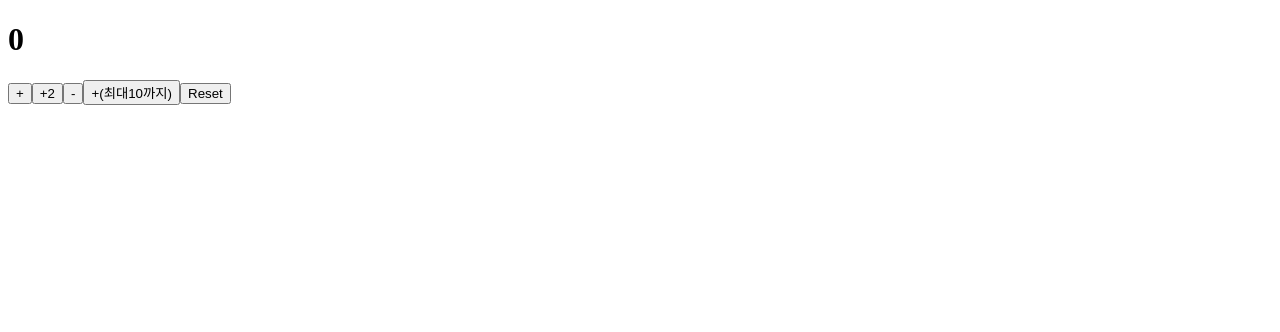
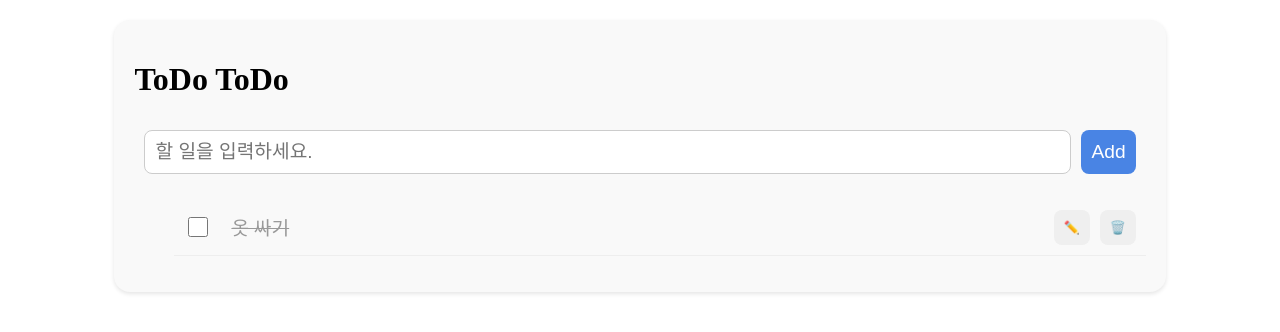
Before and after one commit to wnstjd6/Programming_3207, a React (Vite) app: page / in a window 1280 px wide. Shown: the top 332 px of the page. Built offline with nearby package versions, Linux system fonts and the light colour scheme.

Commit message:
TodoListAppHTML className, todoList.css

```diff
--- a/src/CounterApp.jsx
+++ b/src/CounterApp.jsx
@@ -8,6 +8,13 @@ function CounterApp() {
 
   //count : 이전 또는 현재 값. setCount() : count 값을 변경하는 함수, 반드시 이걸 거쳐야 함
   const [count, setCount] = useState(0)
+  function plusMax10() {
+   setCount((count) => {
+    if (count +1 >= 10) return 10;
+        return count + 1;
+    })
+  }
+
   //
   {/*
 
@@ -19,10 +26,17 @@ function CounterApp() {
       <button onClick={() => setCount((count) => count + 1)}>+</button>
       <button onClick={() => setCount((count) => count + 2)}>+2</button>
       <button onClick={() => setCount((count) => count - 1)}>-</button>
+
       <button onClick={() => setCount((count) => Math.min(count + 1, 10))}>+(최대10까지)</button>
+      <button onClick={() => setCount((count) => {
+        if (count +1 >= 10) return 10;
+        return count + 1;
+      })
+      }>+(최대10까지)</button>
+      <button onClick={() => setCount(0)}>Reset</button>
+      <button onClick={() => setCount((count) => plusMax10())}>+(최대10까지)</button>
       {/* <button onClick={() => setCount((count) => count +1 >= 10 ? 10 : count + 1)}>+(최대10까지)</button> */}
 
-      <button onClick={() => setCount(0)}>Reset</button>
       {/* <button onClick={setCount(0)}>Reset</button>
       : onClick 이벤트 핸들러에 setCount(0) 함수를 직접 호출하는 것은 잘못된 방식입니다.
       이렇게 하면 컴포넌트가 렌더링될 때마다 setCount(0)이 실행되어 count가 항상 0으로 초기화됩니다.
--- /dev/null
+++ b/src/TodoListApp.css
@@ -0,0 +1,68 @@
+.todo {
+    width: max(80%, 400px);; /*최소: 400px*/
+    margin: 20px auto; /*20px: 위아래 auto: 가운데 정렬*/
+    padding: 20px;
+    background-color: #f9f9f9;
+    border-radius: 16px;
+    box-shadow: 0 2px 4px rgb(0, 0, 0, 0.1);
+}
+
+.todo__form {
+    display: flex;
+    padding: 10px;
+    margin-bottom: 10px;
+}
+
+.todo__input {
+    padding: 10px;
+    font-size: 1.2em;
+    border: 1px solid #ccc;
+    border-radius: 8px;
+    margin-right: 10px;
+    flex: 1; /*flex 공간의 나머지 여백만큼 늘리자*/
+}
+
+.todo__button {
+    padding: 10px;
+    border: none;
+    border-radius: 8px;
+    cursor: pointer; /* 마우스 커서가 버튼 위에 있을 때 포인터로 변경 */
+    font-size: 1.2em;
+    color: white;
+}
+
+.todo__button--add {
+    background-color: #4984e4;
+}
+
+.todo__item {
+    display: flex;
+    align-items: center; /* 높이 가운데 정렬*/
+    justify-content: space-between;
+    padding: 10px;
+    border-bottom: 1px solid #eee;
+    gap: 10px; /*flex된 item 사이의 여백*/
+}
+
+.todo__check {
+    width: 20px;
+    height: 20px;
+    cursor: pointer;
+    accent-color: #999; /* 체크한 배경색: 눈에 안 띄게, 체크박스 색상 변경 */
+}
+
+.todo__label {
+    flex: 1; /*flex 공간의 나머지 여백만큼 늘리자*/
+    margin-left: 10px;
+    font-size: 1.2em;
+}
+.todo__button--edit,
+.todo__button--delete{
+    font-size: 0.8em;
+}
+.todo__item--complete .todo__label{
+    text-decoration : line-through;
+    color : #999
+}
+/* A > B : A바로 아래 자식 B
+A B : A 아래 자손 B  */
--- /dev/null
+++ b/src/TodoListApp.jsx
@@ -0,0 +1,25 @@
+import './TodoListApp.css'
+
+function TodoListApp() {
+  return (
+    <div className="todo">
+      <h1 className="todo__title">ToDo ToDo</h1>
+      <form className="todo__form">
+        <input type="text" className="todo__input" placeholder="할 일을 입력하세요."/>
+        <button type="submit" className="todo__button todo__button--add">Add</button>
+      </form>
+      <ul className="todo__list">
+        <li className="todo__item todo__item--complete">
+        <input type="checkbox" className="todo__check" id="chk-1" />
+        <label htmlFor="chk-1" className="todo__label">옷 싸기</label>
+        <button className="todo__button todo__button--edit">✏️</button>
+        <button className="todo__button todo__button--delete">🗑️</button>
+        </li>
+      </ul>
+    </div>
+  )
+}
+
+//자바스크립트에는 for가 있어서 for가 아닌 htmlFor를 사용한다.
+
+export default TodoListApp
--- a/src/main.jsx
+++ b/src/main.jsx
@@ -1,10 +1,11 @@
 import { StrictMode } from 'react'
 import { createRoot } from 'react-dom/client'
 // import './index.css'
-import CounterApp from './CounterApp.jsx'
+// import CounterApp from './CounterApp.jsx'
+import TodoListApp from './TodoListApp.jsx'
 
 createRoot(document.getElementById('root')).render(
   <StrictMode>
-    <CounterApp />
+    <TodoListApp />
   </StrictMode>,
 )
```
